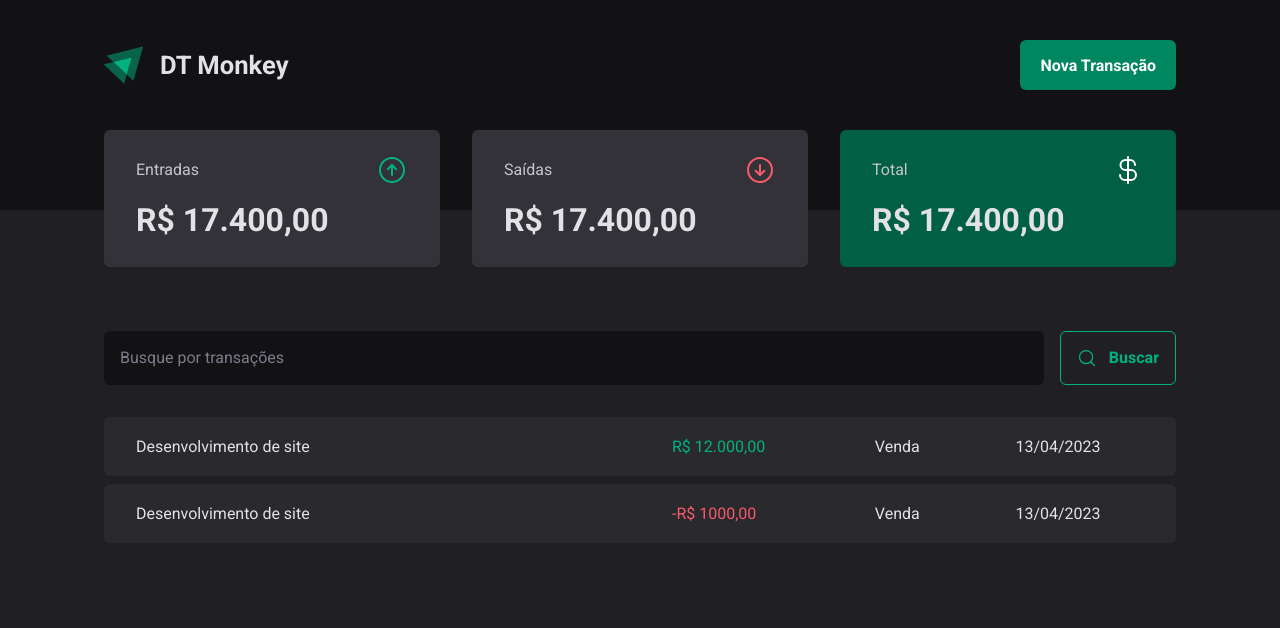
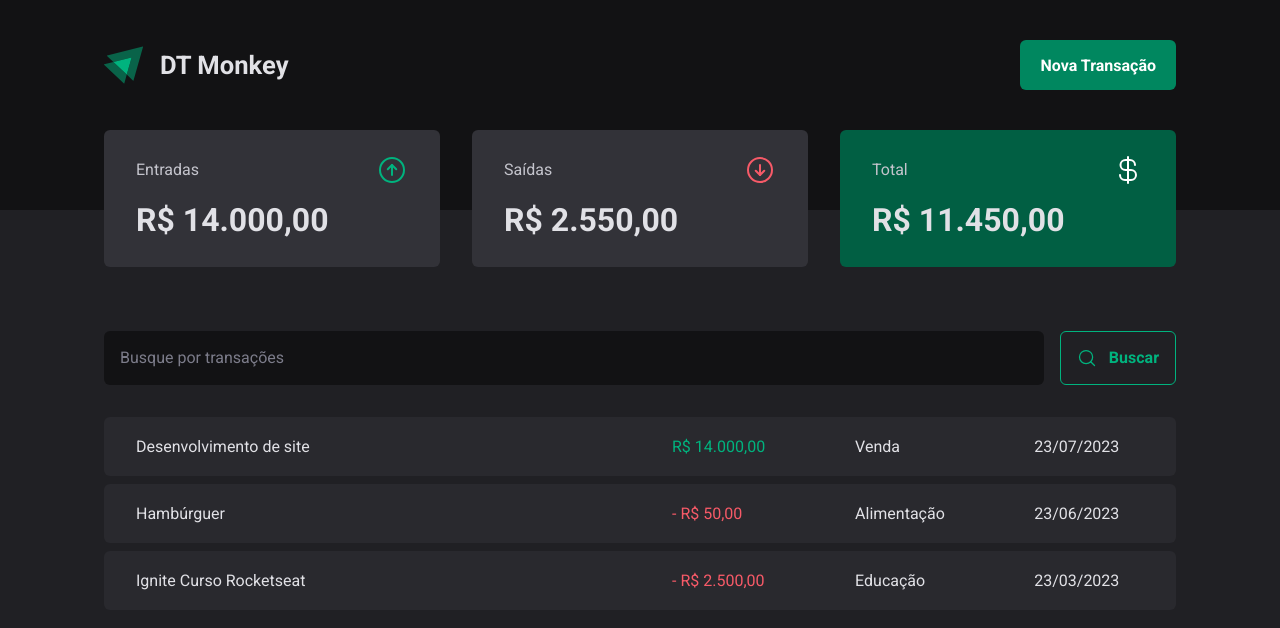
Before and after one commit to raiane-oliveira/DT-money, a React (Vite) app: page / in a window 1280 px wide. Shown: the top 628 px of the page. Built offline with nearby package versions, Linux system fonts and the light colour scheme; data requests are answered from the project's data file.

Commit message:
feat: summary sum

```diff
--- a/package.json
+++ b/package.json
@@ -5,6 +5,7 @@
   "type": "module",
   "scripts": {
     "dev": "vite",
+    "dev:server": "json-server server.json -p 8080 -w -d 500",
     "build": "tsc && vite build",
     "lint": "eslint . --ext ts,tsx --report-unused-disable-directives --max-warnings 0",
     "preview": "vite preview"
@@ -28,6 +29,7 @@
     "eslint": "^8.45.0",
     "eslint-plugin-react-hooks": "^4.6.0",
     "eslint-plugin-react-refresh": "^0.4.3",
+    "json-server": "^0.17.3",
     "typescript": "^5.0.2",
     "vite": "^4.4.5"
   }
--- /dev/null
+++ b/server.json
@@ -0,0 +1,28 @@
+{
+  "transactions": [
+    {
+      "id": 1,
+      "description": "Desenvolvimento de site",
+      "type": "income",
+      "category": "Venda",
+      "price": 14000,
+      "createdAt": "2023-07-23T13:54:37.054Z"
+    },
+    {
+      "id": 2,
+      "description": "Hambúrguer",
+      "type": "outcome",
+      "category": "Alimentação",
+      "price": 50,
+      "createdAt": "2023-06-23T13:30:37.054Z"
+    },
+    {
+      "id": 3,
+      "description": "Ignite Curso Rocketseat",
+      "type": "outcome",
+      "category": "Educação",
+      "price": 2500,
+      "createdAt": "2023-03-23T13:30:37.054Z"
+    }
+  ]
+}
--- a/src/App.tsx
+++ b/src/App.tsx
@@ -2,13 +2,16 @@
 import { defaultTheme } from './styles/themes/default'
 import { GlobalStyle } from './styles/global'
 import { Transactions } from './pages/Transactions'
+import { TransactionsProvider } from './contexts/TransactionsContext'
 
 export function App() {
   return (
     <ThemeProvider theme={defaultTheme}>
       <GlobalStyle />
 
-      <Transactions />
+      <TransactionsProvider>
+        <Transactions />
+      </TransactionsProvider>
     </ThemeProvider>
   )
 }
--- a/src/components/Summary/index.tsx
+++ b/src/components/Summary/index.tsx
@@ -1,7 +1,11 @@
 import { ArrowCircleDown, ArrowCircleUp, CurrencyDollar } from 'phosphor-react'
 import { SummaryCard, SummaryContainer } from './styles'
+import { priceFormatter } from '../../utils/formatter'
+import { useSummary } from '../../hooks/useSummary'
 
 export function Summary() {
+  const summary = useSummary()
+
   return (
     <SummaryContainer>
       <SummaryCard>
@@ -10,7 +14,7 @@
           <ArrowCircleUp size={32} color="#00b37e" />
         </header>
 
-        <strong>R$ 17.400,00</strong>
+        <strong>{priceFormatter.format(summary.income)}</strong>
       </SummaryCard>
 
       <SummaryCard>
@@ -19,7 +23,7 @@
           <ArrowCircleDown size={32} color="#f75a68" />
         </header>
 
-        <strong>R$ 17.400,00</strong>
+        <strong>{priceFormatter.format(summary.outcome)}</strong>
       </SummaryCard>
 
       <SummaryCard variant="green">
@@ -28,7 +32,7 @@
           <CurrencyDollar size={32} color="#fff" />
         </header>
 
-        <strong>R$ 17.400,00</strong>
+        <strong>{priceFormatter.format(summary.total)}</strong>
       </SummaryCard>
     </SummaryContainer>
   )
--- /dev/null
+++ b/src/contexts/TransactionsContext.tsx
@@ -0,0 +1,49 @@
+import {
+  ReactNode,
+  createContext,
+  useContext,
+  useEffect,
+  useState,
+} from 'react'
+
+export interface Transaction {
+  id: number
+  description: string
+  type: 'income' | 'outcome'
+  category: string
+  price: number
+  createdAt: string
+}
+
+interface TransactionsContextType {
+  transactions: Transaction[]
+}
+
+interface TransactionsProviderProps {
+  children: ReactNode
+}
+
+const TransactionsContext = createContext({} as TransactionsContextType)
+
+export function TransactionsProvider({ children }: TransactionsProviderProps) {
+  const [transactions, setTransactions] = useState<Transaction[]>([])
+
+  async function loadTransactions() {
+    const response = await fetch('http://localhost:8080/transactions')
+    const data = await response.json()
+
+    setTransactions(data)
+  }
+
+  useEffect(() => {
+    loadTransactions()
+  }, [])
+
+  return (
+    <TransactionsContext.Provider value={{ transactions }}>
+      {children}
+    </TransactionsContext.Provider>
+  )
+}
+
+export const useTransactionsContext = () => useContext(TransactionsContext)
--- /dev/null
+++ b/src/hooks/useSummary.ts
@@ -0,0 +1,26 @@
+import { useTransactionsContext } from '../contexts/TransactionsContext'
+
+export function useSummary() {
+  const { transactions } = useTransactionsContext()
+
+  const summary = transactions.reduce(
+    (acc, transaction) => {
+      if (transaction.type === 'income') {
+        acc.income += transaction.price
+        acc.total += transaction.price
+      } else {
+        acc.outcome += transaction.price
+        acc.total -= transaction.price
+      }
+
+      return acc
+    },
+    {
+      income: 0,
+      outcome: 0,
+      total: 0,
+    },
+  )
+
+  return summary
+}
--- a/src/pages/Transactions/index.tsx
+++ b/src/pages/Transactions/index.tsx
@@ -6,8 +6,12 @@
   TransactionsContainer,
   TransactionsTable,
 } from './styles'
+import { useTransactionsContext } from '../../contexts/TransactionsContext'
+import { dateFormatter, priceFormatter } from '../../utils/formatter'
 
 export function Transactions() {
+  const { transactions } = useTransactionsContext()
+
   return (
     <div>
       <Header />
@@ -18,22 +22,19 @@
 
         <TransactionsTable>
           <tbody>
-            <tr>
-              <td width="50%">Desenvolvimento de site</td>
-              <td>
-                <PriceHighlight variant="income">R$ 12.000,00</PriceHighlight>
-              </td>
-              <td>Venda</td>
-              <td>13/04/2023</td>
-            </tr>
-            <tr>
-              <td width="50%">Desenvolvimento de site</td>
-              <td>
-                <PriceHighlight variant="outcome">-R$ 1000,00</PriceHighlight>
-              </td>
-              <td>Venda</td>
-              <td>13/04/2023</td>
-            </tr>
+            {transactions.map((transaction) => (
+              <tr key={transaction.id}>
+                <td width="50%">{transaction.description}</td>
+                <td>
+                  <PriceHighlight variant={transaction.type}>
+                    {transaction.type === 'outcome' && '- '}
+                    {priceFormatter.format(transaction.price)}
+                  </PriceHighlight>
+                </td>
+                <td>{transaction.category}</td>
+                <td>{dateFormatter.format(new Date(transaction.createdAt))}</td>
+              </tr>
+            ))}
           </tbody>
         </TransactionsTable>
       </TransactionsContainer>
--- /dev/null
+++ b/src/utils/formatter.ts
@@ -0,0 +1,6 @@
+export const dateFormatter = new Intl.DateTimeFormat('pt-BR')
+
+export const priceFormatter = new Intl.NumberFormat('pt-BR', {
+  style: 'currency',
+  currency: 'BRL',
+})
```
Also changed, not shown: 1 other file (tests, documents, lock files or other folders).
